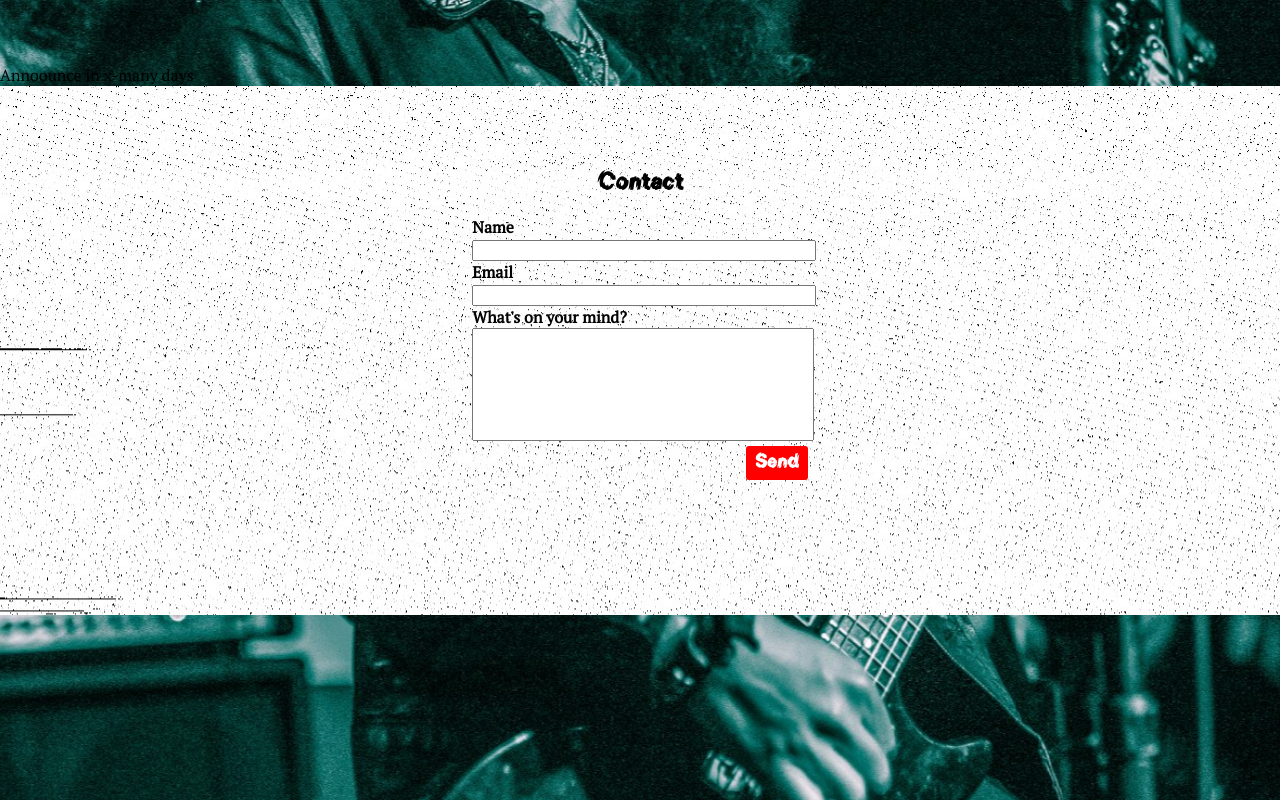
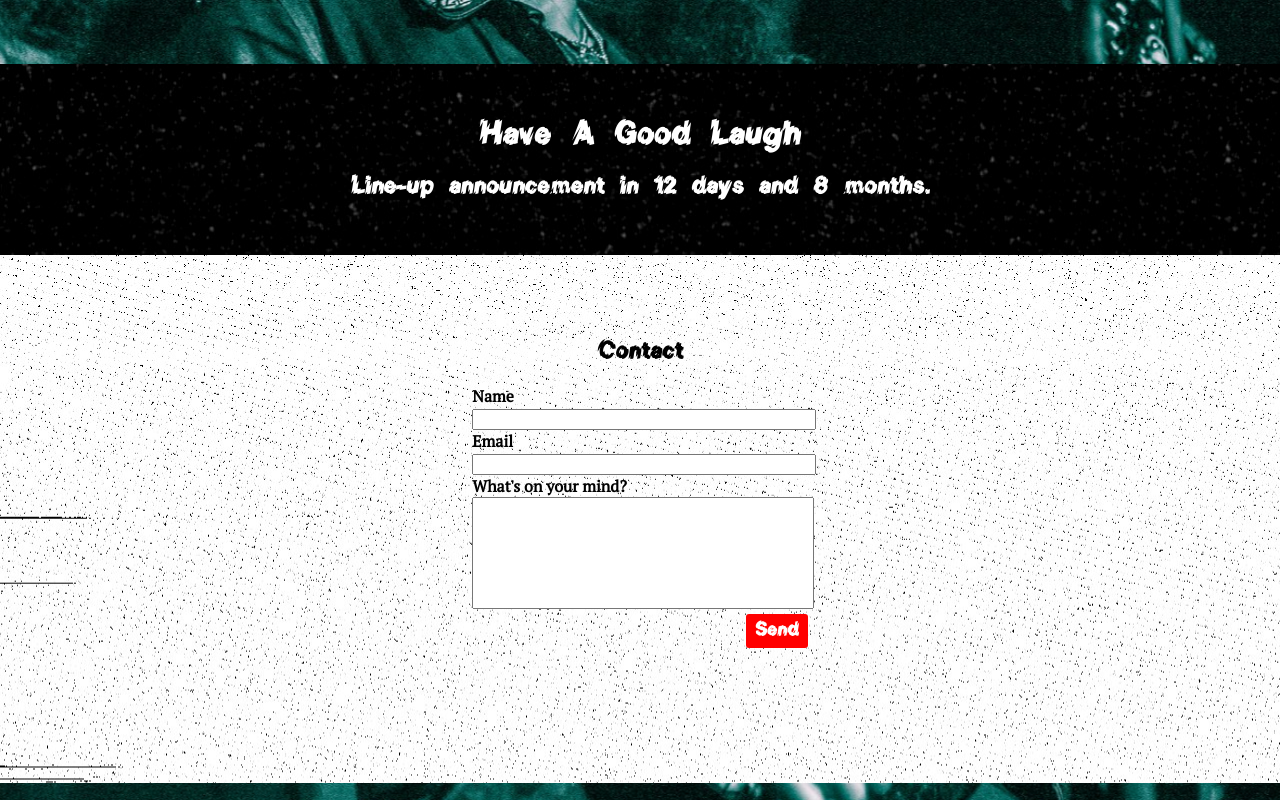
Before and after one commit to cordellbonnieux/Have-A-Good-Laugh, a React (Create React App) app: page / in a window 1280 px wide. Built offline with nearby package versions, Linux system fonts and the light colour scheme.

Commit message:
Improved the countdown timer, can still use more love, but for now it works.

```diff
--- a/src/App.js
+++ b/src/App.js
@@ -1,3 +1,4 @@
+import { useState, useEffect } from 'react'
 import './App.css'
 import './fonts/glashou.ttf'
 import Menu from './Menu'
@@ -6,11 +7,10 @@ import Footer from './Footer'
 import Contact from './Contact'
 
 function App() {
-
-  const now = new Date()
+  const [ now, setNow ] = useState(new Date())
   const announce = new Date('01/01/2023')
   const end = new Date('25/06/2023')
-  const live = now >= new Date('01/01/2023') &&  now < end ? true : false
+  const live = new Date() >= new Date('01/01/2023') &&  new Date() < end ? true : false
 
   const app = (
     <div className="App" id="container">
@@ -21,22 +21,18 @@ function App() {
     </div>
   )
 
-  const preHAGL = (
+  const notHAGL = (
     <div className="App" id="container">
       <div id="bg" />
-      Annoounce in x-many days
+      <div className='section section_dark'>
+        <h1>Have A Good Laugh</h1>
+        <h2>Line-up announcement in {31 - now.getDate()} days and {12 - (now.getMonth() + 1)} months.</h2>
+      </div>
       <Contact />
     </div>
   )
 
-  const postHAGL = (
-    <div className="App" id="container">
-      <div id="bg" />
-      Annoounce in x-many days
-    </div>
-  )
-
-  return live ? app : preHAGL
+  return now >= announce && now < end ?  app : notHAGL
 }
 
 export default App
```
